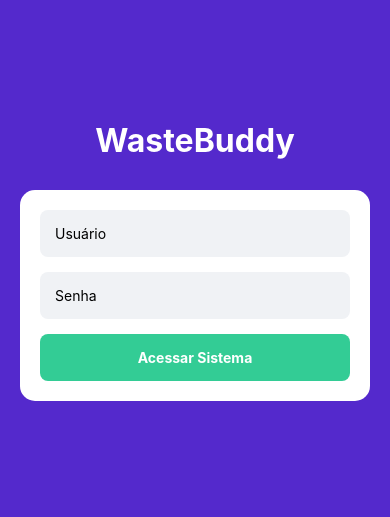
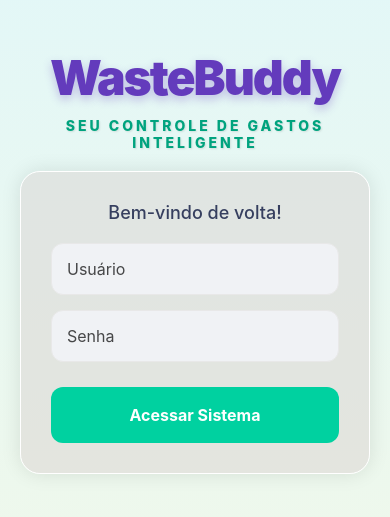
Before and after one commit to xFrostzss/WasteBuddy, a React Native app: screen / in a window 390 px wide. Shown: the part 161-678 px from the top of the page. Built offline with nearby package versions, Linux system fonts and the light colour scheme.

Commit message:
style: mudanças no background, botão e textos do login

```diff
--- a/login.js
+++ b/login.js
@@ -1,9 +1,11 @@
 import React, { useState } from 'react';
 import { View, Text, TextInput, TouchableOpacity, StyleSheet, Alert } from 'react-native';
+import { LinearGradient } from 'expo-linear-gradient';
 
 export default function Login({ onLogin }) {
   const [user, setUser] = useState('');
   const [pass, setPass] = useState('');
+  const [isHovered, setIsHovered] = useState(false);
 
   const entrar = () => {
     if (user === 'admin' && pass === '123') {
@@ -14,35 +16,135 @@ export default function Login({ onLogin }) {
   };
 
  return (
-    <View style={styles.container}>
+    <LinearGradient
+      colors={['#e0f7fa', '#f1f8e9']}
+      style={styles.container}
+    >
+      <View style={styles.content}>
+        <View style={styles.headerTitleContainer}>
           <Text style={styles.logo}>WasteBuddy</Text>
+          <Text style={styles.slogan}>Seu controle de gastos inteligente</Text>
+        </View>
+
         <View style={styles.card}>
+          <Text style={styles.label}>Bem-vindo de volta!</Text>
+
           <TextInput
             style={styles.input}
             placeholder="Usuário"
+            placeholderTextColor="#0c0c0cbe"
             value={user}
             onChangeText={setUser}
           />
           <TextInput
             style={styles.input}
             placeholder="Senha"
+            placeholderTextColor="#0c0c0cbe"
             secureTextEntry
             value={pass}
             onChangeText={setPass}
           />
-        <TouchableOpacity style={styles.btn} onPress={entrar}>
+
+          <TouchableOpacity
+            onMouseEnter={() => setIsHovered(true)}
+            onMouseLeave={() => setIsHovered(false)}
+            style={[
+              styles.btn,
+              isHovered && styles.btnHover
+            ]}
+            onPress={entrar}
+          >
             <Text style={styles.btnText}>Acessar Sistema</Text>
           </TouchableOpacity>
         </View>
       </View>
+    </LinearGradient>
   );
 }
 
+
 const styles = StyleSheet.create({
-  container: { flex: 1, backgroundColor: '#5429cc', justifyContent: 'center', padding: 20 },
-  logo: { fontSize: 32, fontWeight: 'bold', color: '#fff', textAlign: 'center', marginBottom: 30 },
-  card: { backgroundColor: '#fff', padding: 20, borderRadius: 15, elevation: 5 },
-  input: { backgroundColor: '#f0f2f5', padding: 15, borderRadius: 8, marginBottom: 15 },
-  btn: { backgroundColor: '#33cc95', padding: 15, borderRadius: 8, alignItems: 'center' },
-  btnText: { color: '#fff', fontWeight: 'bold' }
+  container: {
+    flex: 1,
+    justifyContent: 'center',
+    alignItems: 'center',
+    padding: 20
+  },
+  content: {
+    width: '100%',
+    maxWidth: 400,
+  },
+  logo: {
+  fontSize: 48,
+  fontWeight: '900',
+  color: '#633BBC',
+  textAlign: 'center',
+  marginBottom: 10,
+  letterSpacing: -2,
+  textShadowColor: 'rgba(99, 59, 188, 0.3)',
+  textShadowOffset: { width: 0, height: 4 },
+  textShadowRadius: 10,
+},
+  card: {
+    backgroundColor: '#d4c8c866',
+    padding: 30,
+    borderRadius: 20,
+    elevation: 10,
+    shadowColor: '#000',
+    shadowOpacity: 0.1,
+    shadowRadius: 20,
+    borderWidth: 1,
+    borderColor: '#fff',
+  },
+  label: {
+    fontSize: 18,
+    color: '#363f5f',
+    marginBottom: 20,
+    fontWeight: '500',
+    textAlign: 'center'
+  },
+  input: {
+    backgroundColor: '#f0f2f5',
+    padding: 15,
+    borderRadius: 12,
+    marginBottom: 15,
+    fontSize: 16,
+    borderWidth: 1,
+    borderColor: '#e8e8e8',
+  },
+  slogan: {
+    fontSize: 14,
+    color: '#00A37E',
+    textAlign: 'center',
+    fontWeight: '800',
+    marginBottom: 20,
+    letterSpacing: 3,
+    textTransform: 'uppercase',
+    textShadowColor: 'rgba(0, 0, 0, 0.1)',
+    textShadowOffset: { width: 1, height: 1 },
+    textShadowRadius: 2,
+  },
+  btn: {
+    backgroundColor: '#00D1A0',
+    padding: 18,
+    borderRadius: 12,
+    alignItems: 'center',
+    marginTop: 10,
+    transitionProperty: 'all',
+    transitionDuration: '0.2s',
+    cursor: 'pointer',
+    elevation: 5,
+  },
+  btnHover: {
+    backgroundColor: '#00E6B0',
+    transform: [{ scale: 1.01 }],
+    shadowColor: '#00D1A0',
+    shadowOpacity: 0.4,
+    shadowRadius: 10,
+  },
+  btnText: {
+    color: '#fff',
+    fontWeight: 'bold',
+    fontSize: 16,
+  }
 });
```
Lines whose indentation alone changed are shown as unchanged.
